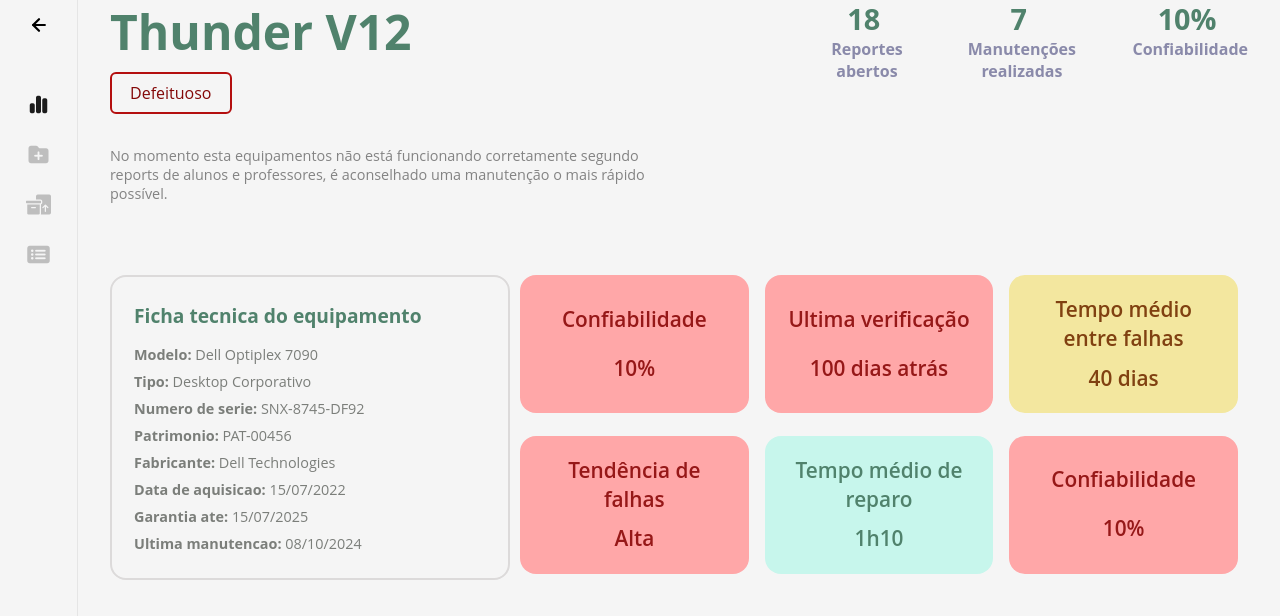
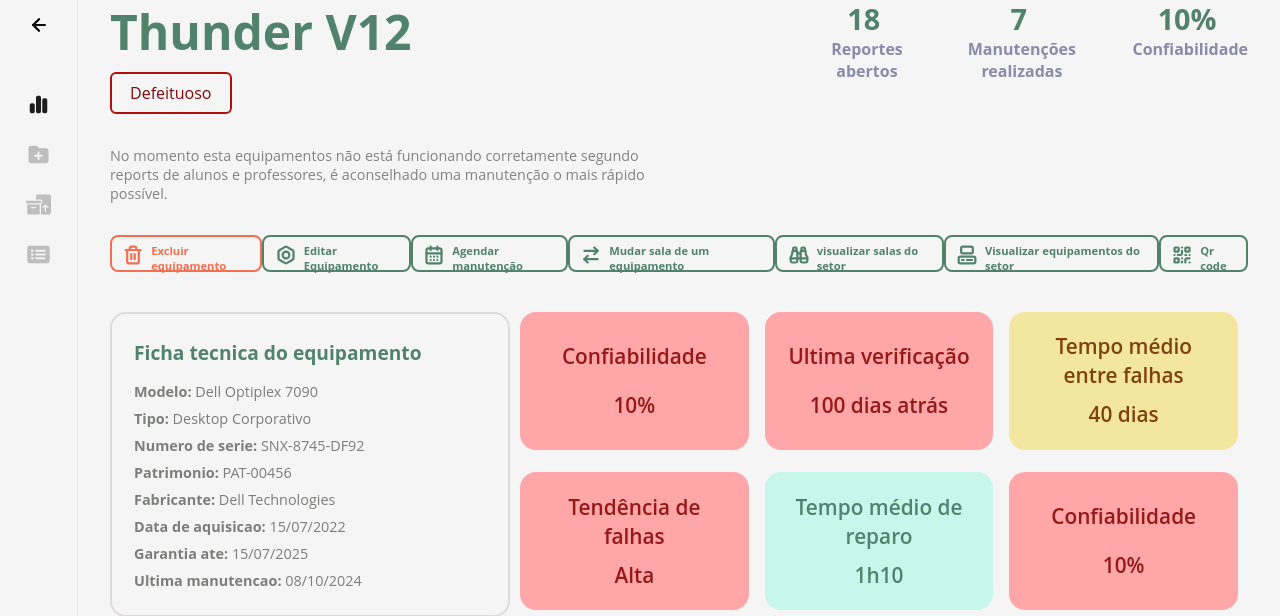
Before and after one commit to O-GALT/GALT, a Django app: page /ativos/equipamento/ in a window 1280 px wide. Shown: the part 111-727 px from the top of the page. Run offline with Django 5.2, Linux system fonts and the light colour scheme.

Commit message:
feat: criar botoes que abrem modais

```diff
--- a/ativos/static/ativos/css/pages/base/pagina_de_equipamento/pagina_de_equipamento.css
+++ b/ativos/static/ativos/css/pages/base/pagina_de_equipamento/pagina_de_equipamento.css
@@ -99,6 +99,11 @@
     color: #961818;
 }
 
+.botoes {
+    display: flex;
+    justify-content: flex-end;
+}
+
 @media screen and (min-width: 369px) and (max-width: 500px) {
     .insights {
         justify-items: center;
--- a/ativos/templates/ativos/paginas/base/pagina_de_equipamento/pagina_de_equipamento.html
+++ b/ativos/templates/ativos/paginas/base/pagina_de_equipamento/pagina_de_equipamento.html
@@ -3,6 +3,7 @@
 
 {% block css %}
     <link rel="stylesheet" href="{% static 'ativos/css/pages/base/pagina_de_equipamento/pagina_de_equipamento.css' %}">
+    <link rel="stylesheet" href="{% static 'core/css/partials/botao/botao_modal.css' %}">
 {% endblock %}
 
 {% block header %}
@@ -10,6 +11,24 @@
 {% endblock %}
 
 {% block content %}
+    <div class="botoes">
+        {% static 'core/imagens/lixeira.svg' as lixeira %}
+        {% static 'core/imagens/editar.svg' as editar %}
+
+        {% static 'core/imagens/agenda.svg' as agenda %}
+        {% static 'core/imagens/binoculos.svg' as binoculos %}
+        {% static 'core/imagens/computador.svg' as computador %}
+        {% static 'core/imagens/qrCode.svg' as qr_code %}
+        {% static 'core/imagens/trocar_equipamento.svg' as troca_equipamento %}
+
+        {% include 'core/partials/botao/botao_modal.html' with caminho_imagem=lixeira largura='20px' altura='20px' texto='Excluir equipamento' cor='vermelho' %}
+        {% include 'core/partials/botao/botao_modal.html' with caminho_imagem=editar largura='20px' altura='20px' texto='Editar Equipamento' cor='verde' %}
+        {% include 'core/partials/botao/botao_modal.html' with caminho_imagem=agenda largura='20px' altura='20px' texto='Agendar manutenção' cor='verde' %}
+        {% include 'core/partials/botao/botao_modal.html' with caminho_imagem=troca_equipamento largura='20px' altura='20px' texto='Mudar sala de um equipamento' cor='verde' %}
+        {% include 'core/partials/botao/botao_modal.html' with caminho_imagem=binoculos largura='20px' altura='20px' texto='visualizar salas do setor' cor='verde' %}
+        {% include 'core/partials/botao/botao_modal.html' with caminho_imagem=computador largura='20px' altura='20px' texto='Visualizar equipamentos do setor' cor='verde' %}
+        {% include 'core/partials/botao/botao_modal.html' with caminho_imagem=qr_code largura='20px' altura='20px' texto='Qr code' cor='verde' %}
+    </div>
     {#  Informacoes do equipamento  #}
     <div class="informacoes-equipamento">
         <div class="ficha-tecnica">
--- /dev/null
+++ b/core/static/core/css/partials/botao/botao_modal.css
@@ -0,0 +1,38 @@
+* {
+    margin: 0;
+    padding: 0;
+    box-sizing: border-box;
+}
+
+.botao {
+  display: inline-grid;
+    grid-auto-flow: column;
+    grid-auto-columns: auto;
+    align-items: center;
+    gap: 0.5rem;
+    padding: 0.35rem 0.7rem;
+    border: 2px solid;
+    border-radius: 0.5rem;
+    height: 2.3rem;
+    cursor: pointer;
+
+}
+
+.botao-texto {
+    font-size: 0.7rem;
+    font-weight: bold;
+}
+
+.botao-vermelho{
+    border-color: rgba(244, 111, 81, 1);
+}
+.texto-vermelho{
+    color: rgba(244, 111, 81, 1);
+}
+
+.botao-verde {
+    border-color: rgba(80, 130, 108, 1);
+}
+.texto-verde {
+    color: rgba(80, 130, 108, 1);
+}
--- /dev/null
+++ b/core/templates/core/partials/botao/botao_modal.html
@@ -0,0 +1,9 @@
+<div class="botao botao-{{ cor }}">
+    <div class="botao-imagem">
+        <img src="{{ caminho_imagem }}" width="{{ largura }}" height="{{ altura }}">
+    </div>
+
+    <div class="botao-texto texto-{{ cor }}">
+        <p>{{ texto }}</p>
+    </div>
+</div>
```
Also changed, not shown: core/static/core/imagens/agenda.svg (added), core/static/core/imagens/binoculos.svg (added), core/static/core/imagens/computador.svg (added), core/static/core/imagens/editar.svg (added), core/static/core/imagens/lixeira.svg (added), core/static/core/imagens/qrCode.svg (added), core/static/core/imagens/trocar_equipamento.svg (added).
